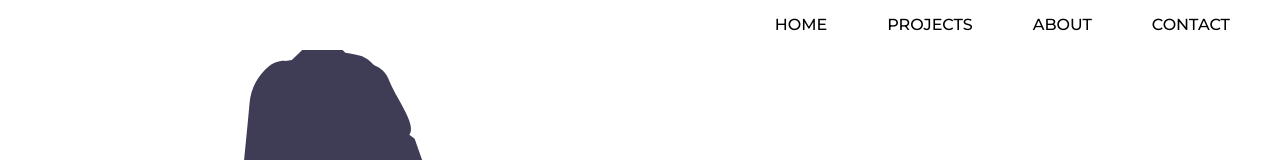
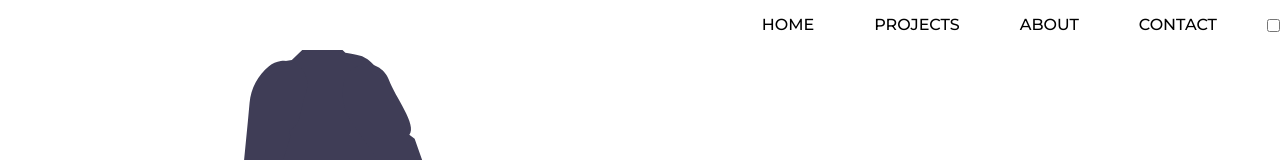
Before and after one commit to subinho/portfolio, a React (Create React App) app: page / in a window 1280 px wide. Shown: the top 160 px of the page. Built offline with nearby package versions, Linux system fonts and the light colour scheme.

Commit message:
build: added theme toggler

```diff
--- a/src/components/Header/Header.jsx
+++ b/src/components/Header/Header.jsx
@@ -58,6 +58,10 @@ const Header = () => {
                             <Link to="contact" spy={true} smooth={true} offset={50} duration={500} className='link'>CONTACT</Link>
                         </li>
                         <div className="animation"></div>
+                        <label>
+                            <input type='checkbox'onClick={toggleTheme} />
+                            <span class='check' />
+                        </label>
                     </ul>
                 }
                     <button onClick={toggleNav} className="btn-mobile"><AiOutlineMenu size='2em'/></button>
```
